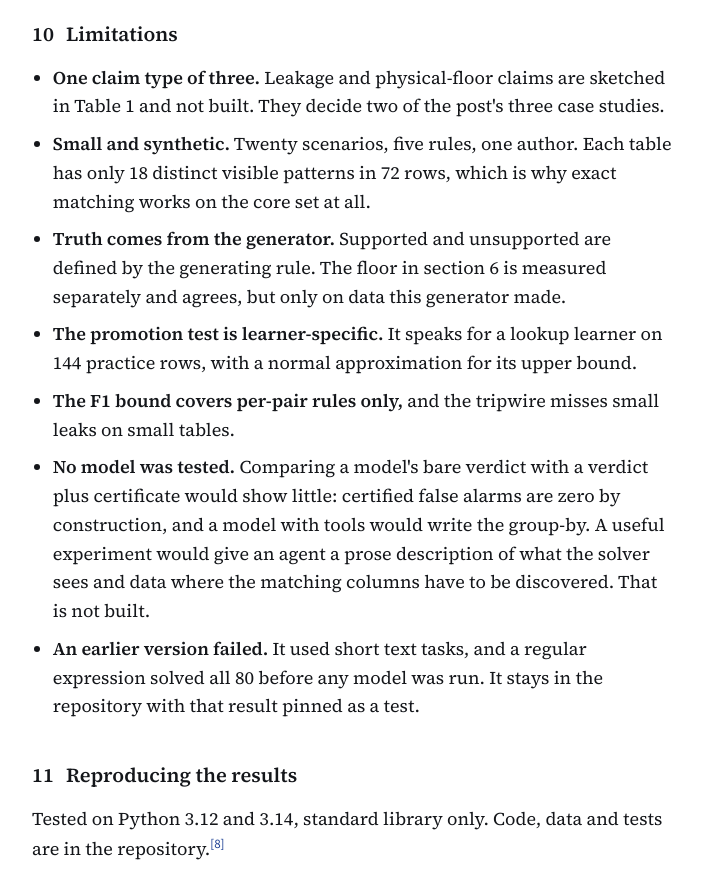
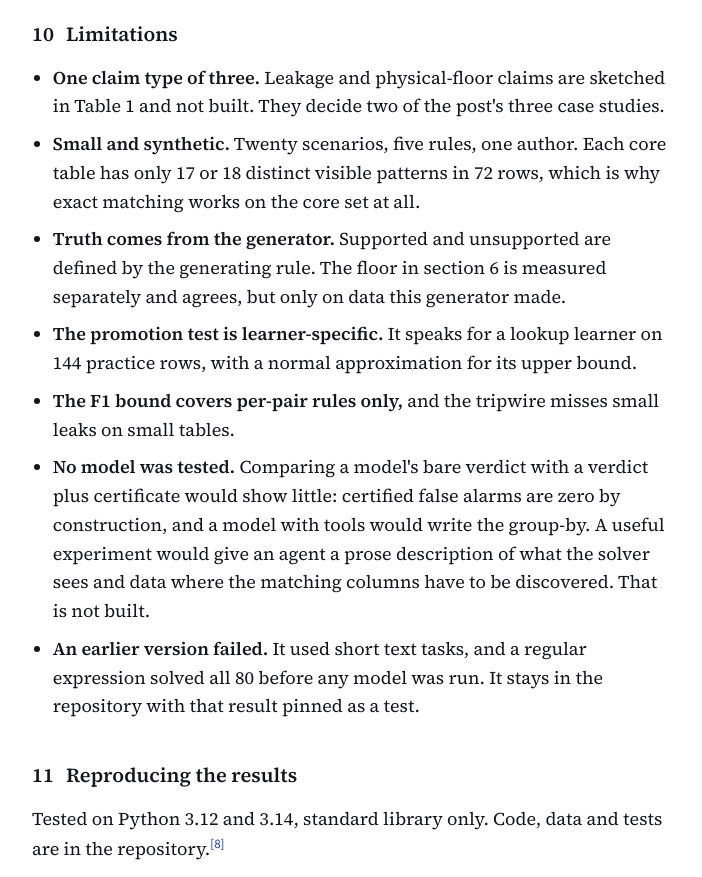
Before and after one commit to JamieXW/evidence-audit, a plain HTML site: page note/collision-certificates.html in a window 1280 px wide. Shown: the part 7880-8757 px from the top of the page, without its empty margins (288-990 px from the left). Drawn offline with nearby package versions, Linux system fonts and the light colour scheme.

Commit message:
Correct distinct-pattern count: 17 or 18 per core table, not 18
Co-Authored-By: Claude Opus 5.5 <noreply@anthropic.com>

```diff
--- a/note/collision-certificates.html
+++ b/note/collision-certificates.html
@@ -278,7 +278,7 @@ footer p { margin: 0; }
   <h2><span class="n">10</span>Limitations</h2>
   <ul>
     <li><strong>One claim type of three.</strong> Leakage and physical-floor claims are sketched in Table 1 and not built. They decide two of the post's three case studies.</li>
-    <li><strong>Small and synthetic.</strong> Twenty scenarios, five rules, one author. Each table has only 18 distinct visible patterns in 72 rows, which is why exact matching works on the core set at all.</li>
+    <li><strong>Small and synthetic.</strong> Twenty scenarios, five rules, one author. Each core table has only 17 or 18 distinct visible patterns in 72 rows, which is why exact matching works on the core set at all.</li>
     <li><strong>Truth comes from the generator.</strong> Supported and unsupported are defined by the generating rule. The floor in section 6 is measured separately and agrees, but only on data this generator made.</li>
     <li><strong>The promotion test is learner-specific.</strong> It speaks for a lookup learner on 144 practice rows, with a normal approximation for its upper bound.</li>
     <li><strong>The F1 bound covers per-pair rules only,</strong> and the tripwire misses small leaks on small tables.</li>
```
Also changed, not shown: 1 other file.
